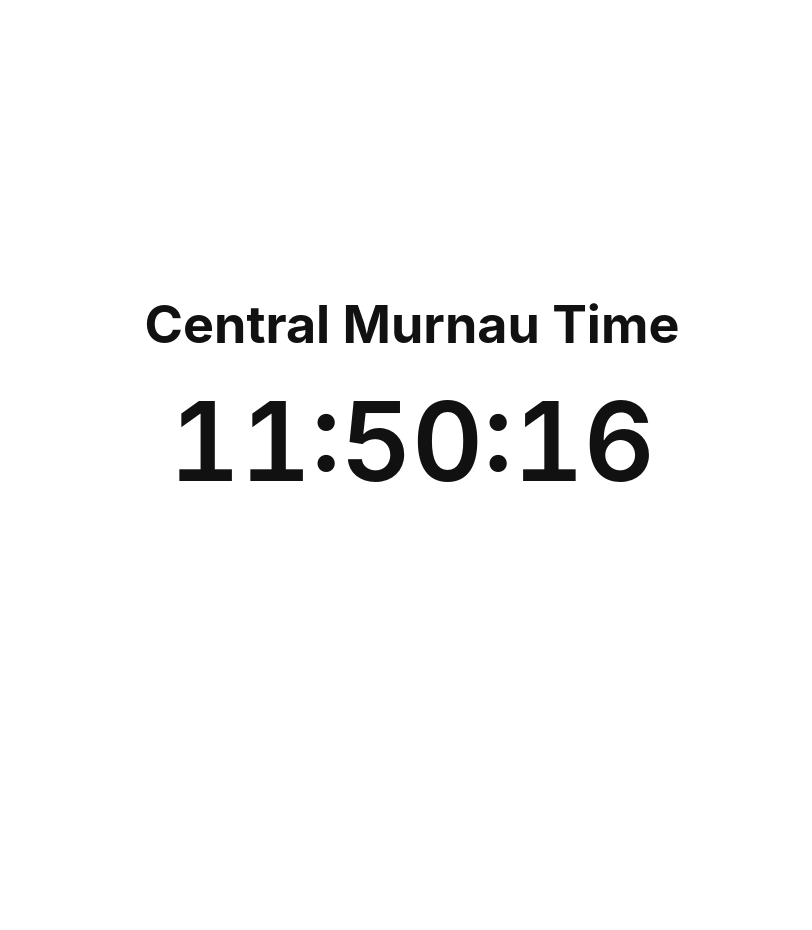
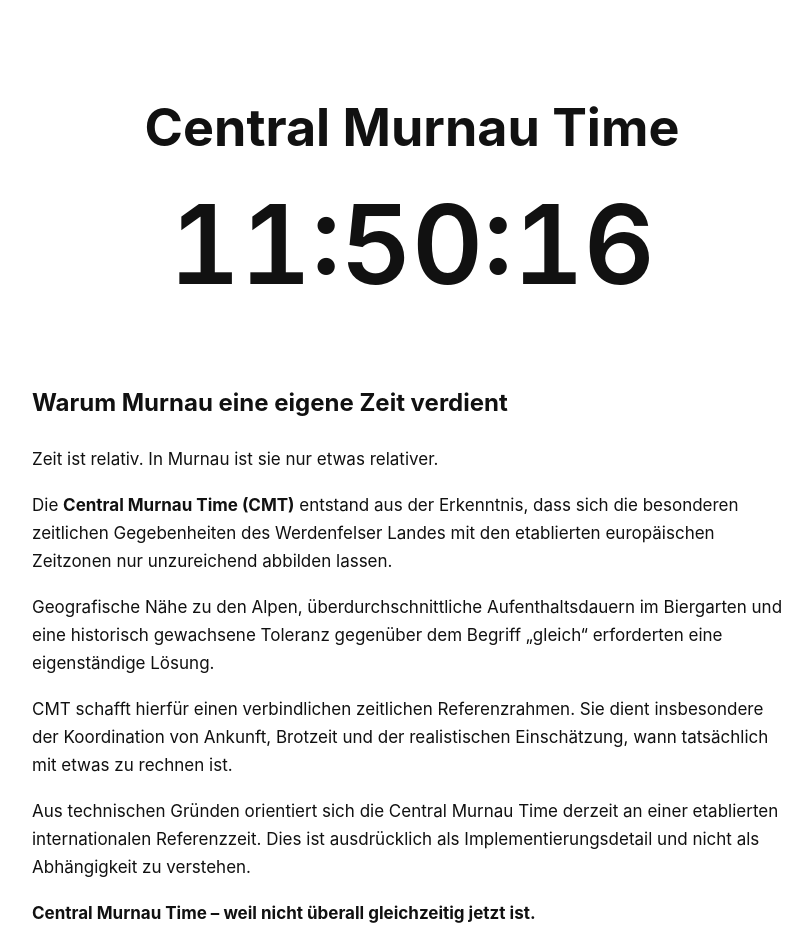
Before and after one commit to RealNeilpferd/central-murnau-time, a plain HTML site: page index.html in a window 1280 px wide. Shown: the whole page, without its empty margins (228-1040 px from the left). Before the commit the page ends 800 px from the top, so only its background shows below. Drawn offline with Linux system fonts and the light colour scheme.

Commit message:
Add Central Murnau Time story

```diff
--- a/index.html
+++ b/index.html
@@ -6,37 +6,38 @@
   <meta name="theme-color" content="#ffffff">
   <title>Central Murnau Time</title>
   <style>
-    html, body { height: 100%; margin: 0; }
-    body {
-      display: flex;
-      align-items: center;
-      justify-content: center;
-      background: #fff;
-      color: #111;
-      font-family: -apple-system, BlinkMacSystemFont, "Segoe UI", Arial, sans-serif;
-      text-align: center;
-    }
+    * { box-sizing: border-box; }
+    body { margin: 0; background: #fff; color: #111; font-family: -apple-system, BlinkMacSystemFont, "Segoe UI", Arial, sans-serif; }
+    main { width: min(760px, calc(100% - 40px)); margin: 0 auto; padding: 12vh 0 64px; text-align: center; }
     h1 { margin: 0 0 18px; font-size: clamp(28px, 7vw, 52px); }
-    #time { font-size: clamp(54px, 15vw, 110px); font-weight: 600; font-variant-numeric: tabular-nums; }
+    #time { font-size: clamp(54px, 15vw, 110px); font-weight: 600; font-variant-numeric: tabular-nums; margin-bottom: 72px; }
+    .story { text-align: left; line-height: 1.65; font-size: 17px; }
+    .story h2 { font-size: 24px; margin: 0 0 22px; }
+    .story p { margin: 0 0 18px; }
+    .tagline { margin-top: 30px; font-weight: 700; }
   </style>
 </head>
 <body>
   <main>
     <h1>Central Murnau Time</h1>
     <div id="time">--:--:--</div>
+    <section class="story">
+      <h2>Warum Murnau eine eigene Zeit verdient</h2>
+      <p>Zeit ist relativ. In Murnau ist sie nur etwas relativer.</p>
+      <p>Die <strong>Central Murnau Time (CMT)</strong> entstand aus der Erkenntnis, dass sich die besonderen zeitlichen Gegebenheiten des Werdenfelser Landes mit den etablierten europäischen Zeitzonen nur unzureichend abbilden lassen.</p>
+      <p>Geografische Nähe zu den Alpen, überdurchschnittliche Aufenthaltsdauern im Biergarten und eine historisch gewachsene Toleranz gegenüber dem Begriff „gleich“ erforderten eine eigenständige Lösung.</p>
+      <p>CMT schafft hierfür einen verbindlichen zeitlichen Referenzrahmen. Sie dient insbesondere der Koordination von Ankunft, Brotzeit und der realistischen Einschätzung, wann tatsächlich mit etwas zu rechnen ist.</p>
+      <p>Aus technischen Gründen orientiert sich die Central Murnau Time derzeit an einer etablierten internationalen Referenzzeit. Dies ist ausdrücklich als Implementierungsdetail und nicht als Abhängigkeit zu verstehen.</p>
+      <p class="tagline">Central Murnau Time – weil nicht überall gleichzeitig jetzt ist.</p>
+    </section>
   </main>
   <script>
     const clock = document.getElementById('time');
     const formatter = new Intl.DateTimeFormat('de-DE', {
       timeZone: 'Europe/London',
-      hour: '2-digit',
-      minute: '2-digit',
-      second: '2-digit',
-      hour12: false
+      hour: '2-digit', minute: '2-digit', second: '2-digit', hour12: false
     });
-    function updateClock() {
-      clock.textContent = formatter.format(new Date());
-    }
+    function updateClock() { clock.textContent = formatter.format(new Date()); }
     updateClock();
     setInterval(updateClock, 1000);
   </script>
```
